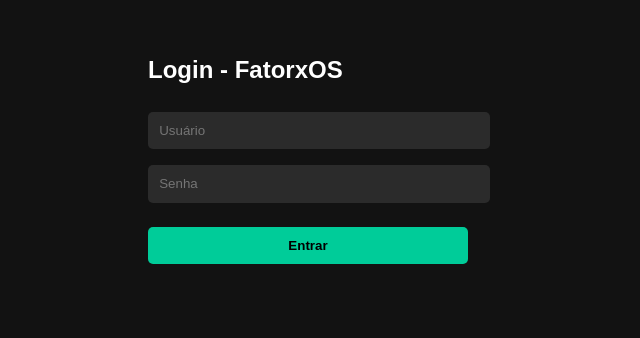
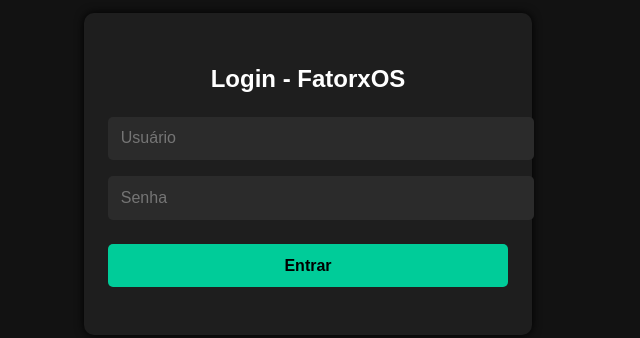
Before and after one commit to fixiliano/ordem1, a plain HTML site: page index.html in a window 1280 px wide. Shown: the part 242-580 px from the top of the page, without its empty margins (332-972 px from the left). Drawn offline with Linux system fonts and the light colour scheme.

Commit message:
index.html

```diff
--- a/index.html
+++ b/index.html
@@ -1,4 +1,3 @@
-
 <!DOCTYPE html>
 <html lang="pt-BR">
 <head>
@@ -14,53 +13,52 @@
       flex-direction: column;
       align-items: center;
       justify-content: center;
-      height: 100vh;
+      min-height: 100vh;
       margin: 0;
+      padding: 1rem;
     }
+
     .login-box {
-  ...
-  width: 90%;
-  max-width: 320px;
-  ...
+      background: #1e1e1e;
+      padding: 2rem 1.5rem;
+      border-radius: 10px;
+      box-shadow: 0 0 10px #000;
+      width: 100%;
+      max-width: 400px;
+      text-align: center;
+    }
 
+    h2 {
+      font-size: 1.5rem;
+      margin-bottom: 1rem;
     }
+
     input {
       width: 100%;
       margin: 0.5rem 0;
-      padding: 0.7rem;
+      padding: 0.8rem;
       border: none;
       border-radius: 5px;
       background: #2b2b2b;
       color: white;
+      font-size: 1rem;
     }
+
     button {
       background: #00cc99;
       border: none;
-      padding: 0.7rem 1.5rem;
+      padding: 0.8rem 1.2rem;
       border-radius: 5px;
       font-weight: bold;
+      font-size: 1rem;
       cursor: pointer;
       width: 100%;
       margin-top: 1rem;
     }
+
     #erro {
       color: red;
       margin-top: 0.5rem;
-    }
-        /* Para telas maiores que 600px */
-    @media (min-width: 600px) {
-      .faturamento-filtros {
-        display: grid;
-        grid-template-columns: 1fr 1fr 1fr;
-        gap: 1rem;
-      }
-    }
-
-    /* Para telas maiores que 768px */
-    @media (min-width: 768px) {
-      .faturamento-filtros select {
-        min-width: 120px;
-      }
     }
   </style>
 </head>
```
